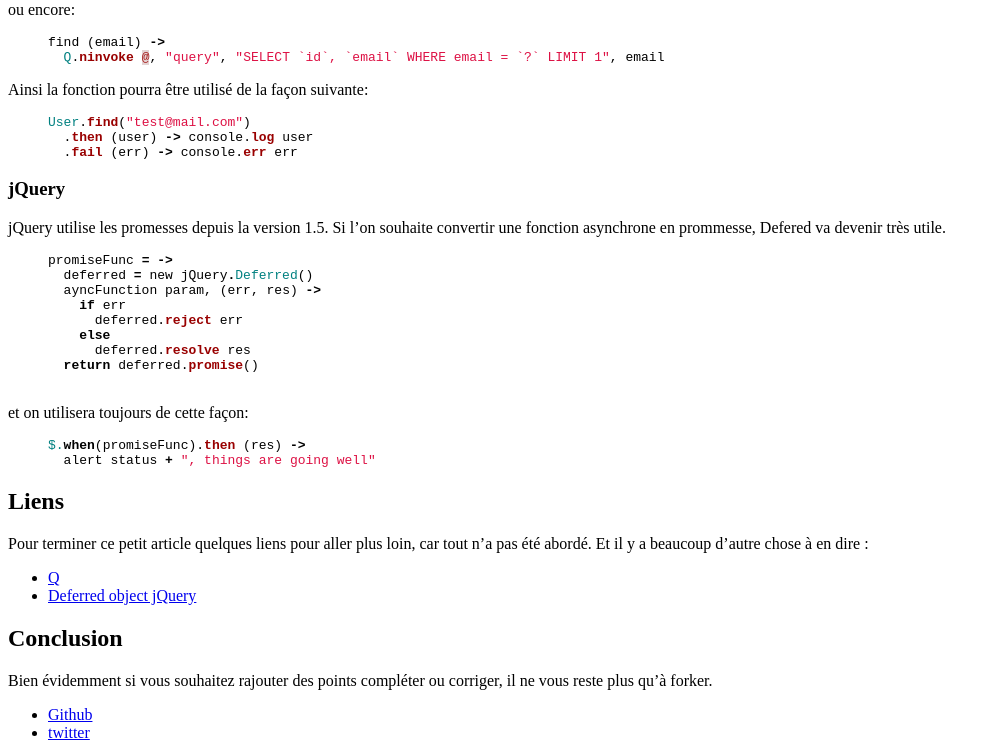
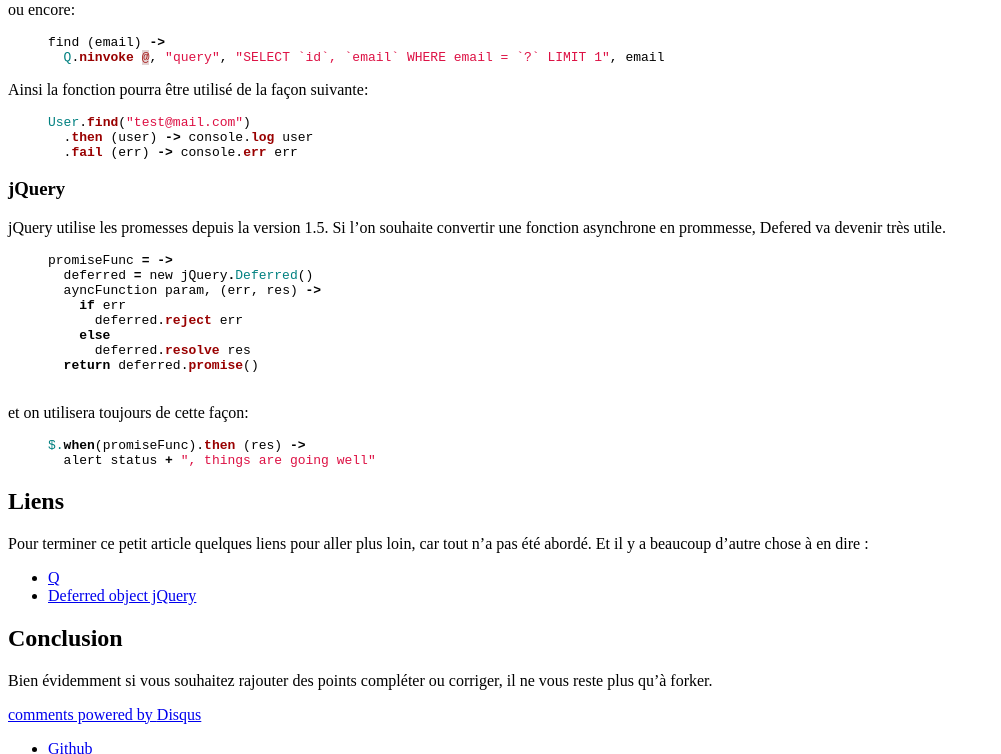
Before and after one commit to garciaf/blog, a Jekyll site: the page built from _posts/2013-04-01-promises-with-ken-and-barbie.markdown, in a window 1280 px wide and 900 px high, scrolled down 2751 px, cut to the strip 0-754 px from the top of the window. Shown: the whole strip, without its empty margins (0-1001 px from the left). Built offline with Jekyll 4.4.1, drawn with Linux system fonts in a browser that asks for light colours; comment, search, counter and statistics services are not loaded; some of the changed lines change nothing that is shown.

Commit message:
add disqu comment

```diff
--- a/_layouts/post.html
+++ b/_layouts/post.html
@@ -6,4 +6,19 @@
   <div class="twelve columns">
     {{ content }}
   </div>
+  <div id="disqus_thread"></div>
+    <script type="text/javascript">
+        /* * * CONFIGURATION VARIABLES: EDIT BEFORE PASTING INTO YOUR WEBPAGE * * */
+        var disqus_shortname = 'fabbook'; // required: replace example with your forum shortname
+
+        /* * * DON'T EDIT BELOW THIS LINE * * */
+        (function() {
+            var dsq = document.createElement('script'); dsq.type = 'text/javascript'; dsq.async = true;
+            dsq.src = '//' + disqus_shortname + '.disqus.com/embed.js';
+            (document.getElementsByTagName('head')[0] || document.getElementsByTagName('body')[0]).appendChild(dsq);
+        })();
+    </script>
+    <noscript>Please enable JavaScript to view the <a href="http://disqus.com/?ref_noscript">comments powered by Disqus.</a></noscript>
+    <a href="http://disqus.com" class="dsq-brlink">comments powered by <span class="logo-disqus">Disqus</span></a>
+
 </div>
```
